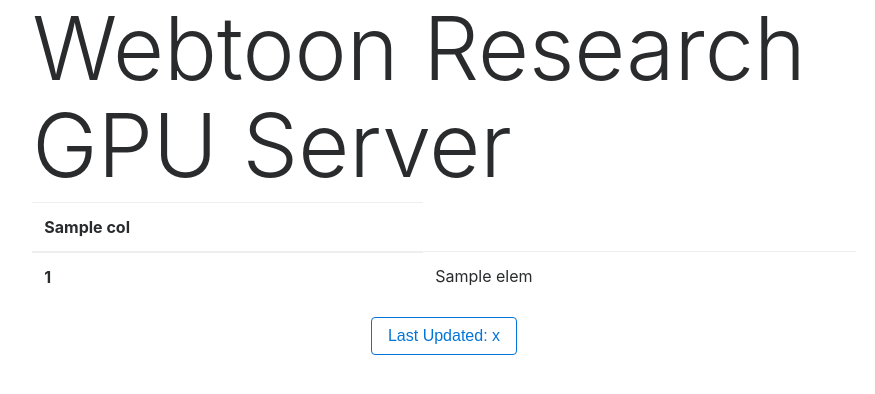
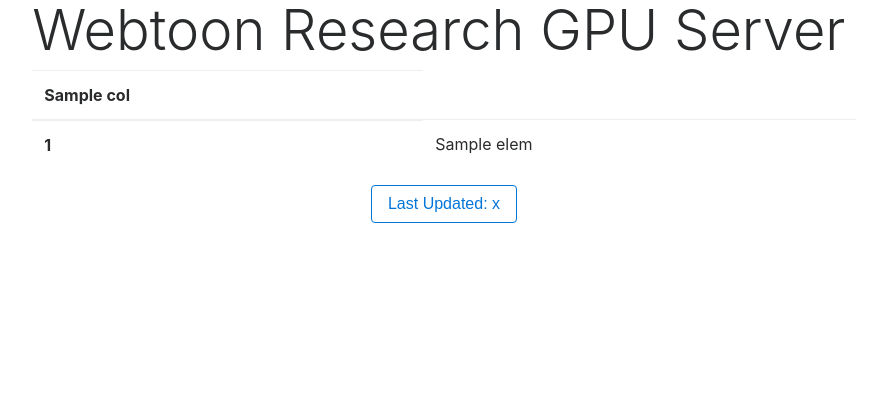
Before and after one commit to jiunbae/gpu-blame, a Flask app: template templates/blame.html in a window 1280 px wide. Shown: the top 394 px of the page, without its empty margins (196-1071 px from the left). Run offline with Flask 2, Linux system fonts and the light colour scheme; the template is opened without the code that fills it: most values are stand-ins (such as "Sample title", 1, 10 or a date in 2020); parts of the project's set-up code (start-up, migrations or seed data) failed here and were passed over; some libraries are stand-ins or nearby versions.

Commit message:
Update display heading

```diff
--- a/templates/blame.html
+++ b/templates/blame.html
@@ -10,7 +10,7 @@
 </head>
 <body>
   <div class="col-sm-8 m-auto">
-    <h1 class="display-2">Webtoon Research GPU Server</h1>
+    <h1 class="display-4">Webtoon Research GPU Server</h1>
     <table class="table table-hover">
       <thead>
         <tr>
```
